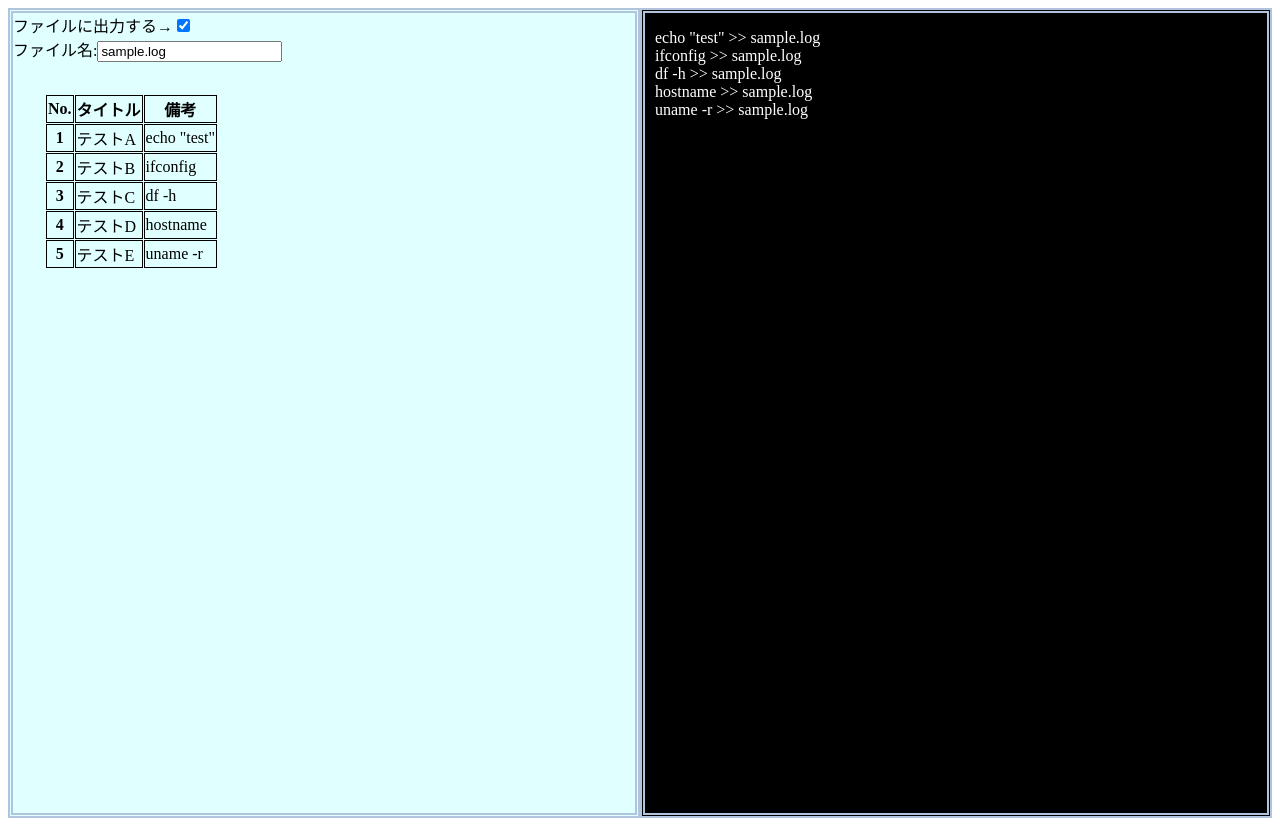
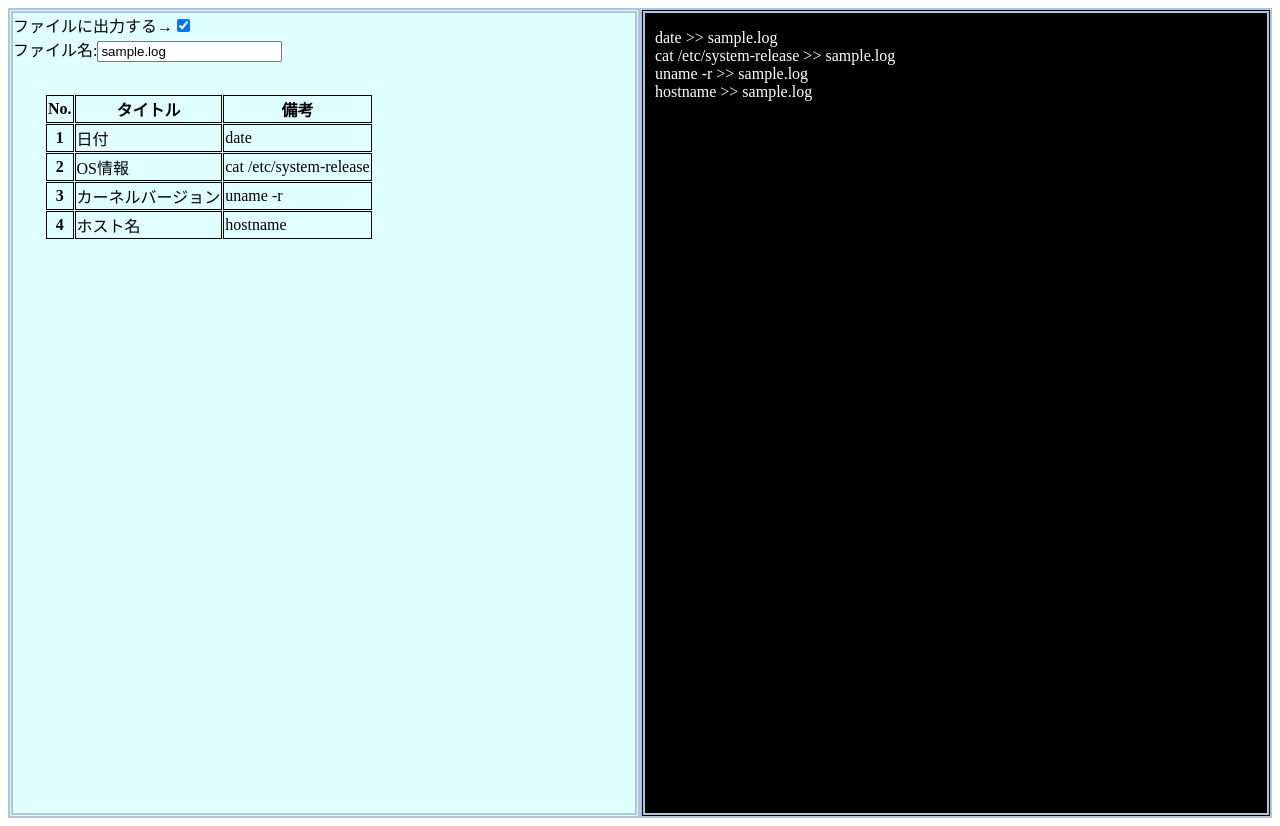
Before and after one commit to nkymriy/script_editor, a plain HTML site: page main.html in a window 1280 px wide. Drawn offline with Linux system fonts and the light colour scheme.

Commit message:
Update 一覧をJSONから読み取るように変更

```diff
--- a/data.json
+++ b/data.json
@@ -1,5 +1,29 @@
 {
-	"data":[
-
+	"data": [
+		{
+			"os": "RHEL8.6",
+			"commands": [
+				{
+					"id": 1,
+					"title": "日付",
+					"command": "date"
+				},
+				{
+					"id": 2,
+					"title": "OS情報",
+					"command": "cat /etc/system-release"
+				},
+				{
+					"id": 3,
+					"title": "カーネルバージョン",
+					"command": "uname -r"
+				},
+				{
+					"id": 4,
+					"title": "ホスト名",
+					"command": "hostname"
+				}
+			]
+		}
 	]
 }
--- a/js/script.js
+++ b/js/script.js
@@ -1,4 +1,5 @@
 $(window).on("load", function () {
+	read_json();
 	$(".sortable-list").sortable({
 		axis: "y",
 		containment: $("#table-wrapper"),
@@ -8,7 +9,7 @@ $(window).on("load", function () {
 
 	$("#test-button").on("click", function () {
 		console.log("");
-		$(".sortable-list").find("[data-type='text']").each(function (i) {
+		$(".sortable-list").find("[data-type='title']").each(function (i) {
 			console.log((i + 1) + $(this).text());
 		});
 	});
@@ -16,10 +17,10 @@ $(window).on("load", function () {
 	$("#is-output-file").on("click", function () { update_console($(".sortable-list")) });
 });
 
-function update_console(jObject) {
+function update_console($object) {
 	$console = $(".console-space");
 	$console.text("");
-	$(jObject).children().each(function () {
+	$($object).children().each(function () {
 		command = $(this).find("[data-type='command']").text();
 		if ($("#is-output-file").is(":checked")) {
 			command += " >> " + $("#output-file-name").val();
@@ -28,3 +29,33 @@ function update_console(jObject) {
 		$console.html($console.html() + command + "<br>");
 	})
 }
+
+function read_json(){
+	let jsonData
+	fetch('./data.json')
+	.then(response => {
+		return response.json();
+	})
+	.then(function(json){
+		console.log(json);
+		for (const data of json.data){
+			if(data.os == "RHEL8.6"){
+				var index = 1;
+				for (const command of data.commands){
+					console.log(command.id)
+					var tr =
+					`<tr data-no="${index}">
+						<th data-type="id">${command.id}</th>
+						<td data-type="title">${command.title}</td>
+						<td data-type="command">${command.command}</td>
+					`
+					$(tr).appendTo($(".sortable-list"));
+					index += 1;
+				}
+			}
+		}
+		// 初回アップデート用
+		update_console($(".sortable-list"));
+	});
+	return jsonData;
+}
--- a/main.html
+++ b/main.html
@@ -23,31 +23,6 @@
 						</tr>
 					</thead>
 					<tbody class="sortable-list">
-						<tr data-no="1">
-							<th data-type="no">1</th>
-							<td data-type="text">テストA</td>
-							<td data-type="command">echo "test"</td>
-						</tr>
-						<tr data-no="2">
-							<th data-type="no">2</th>
-							<td data-type="text">テストB</td>
-							<td data-type="command">ifconfig</td>
-						</tr>
-						<tr data-no="3">
-							<th data-type="no">3</th>
-							<td data-type="text">テストC</td>
-							<td data-type="command">df -h</td>
-						</tr>
-						<tr data-no="4">
-							<th data-type="no">4</th>
-							<td data-type="text">テストD</td>
-							<td data-type="command">hostname</td>
-						</tr>
-						<tr data-no="5">
-							<th data-type="no">5</th>
-							<td data-type="text">テストE</td>
-							<td data-type="command">uname -r</td>
-						</tr>
 					</tbody>
 				</table>
 			</div>
```
